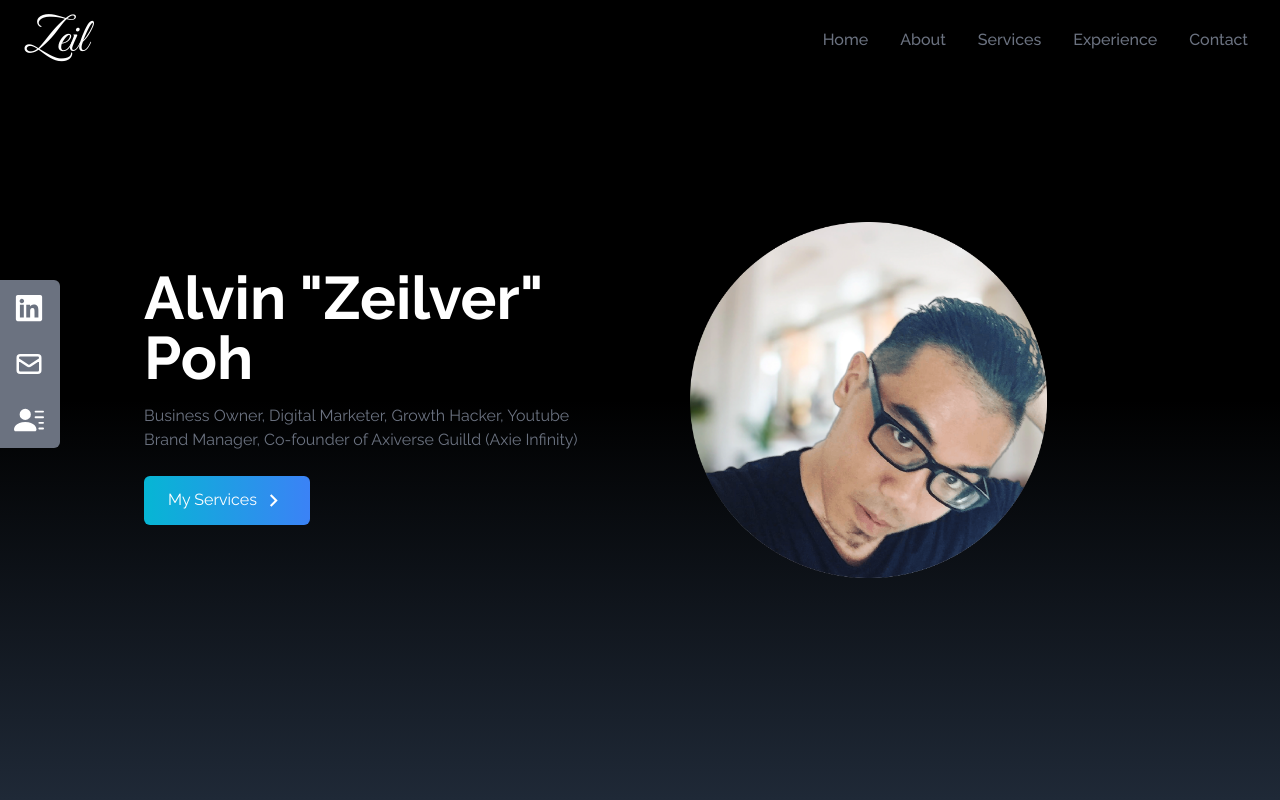
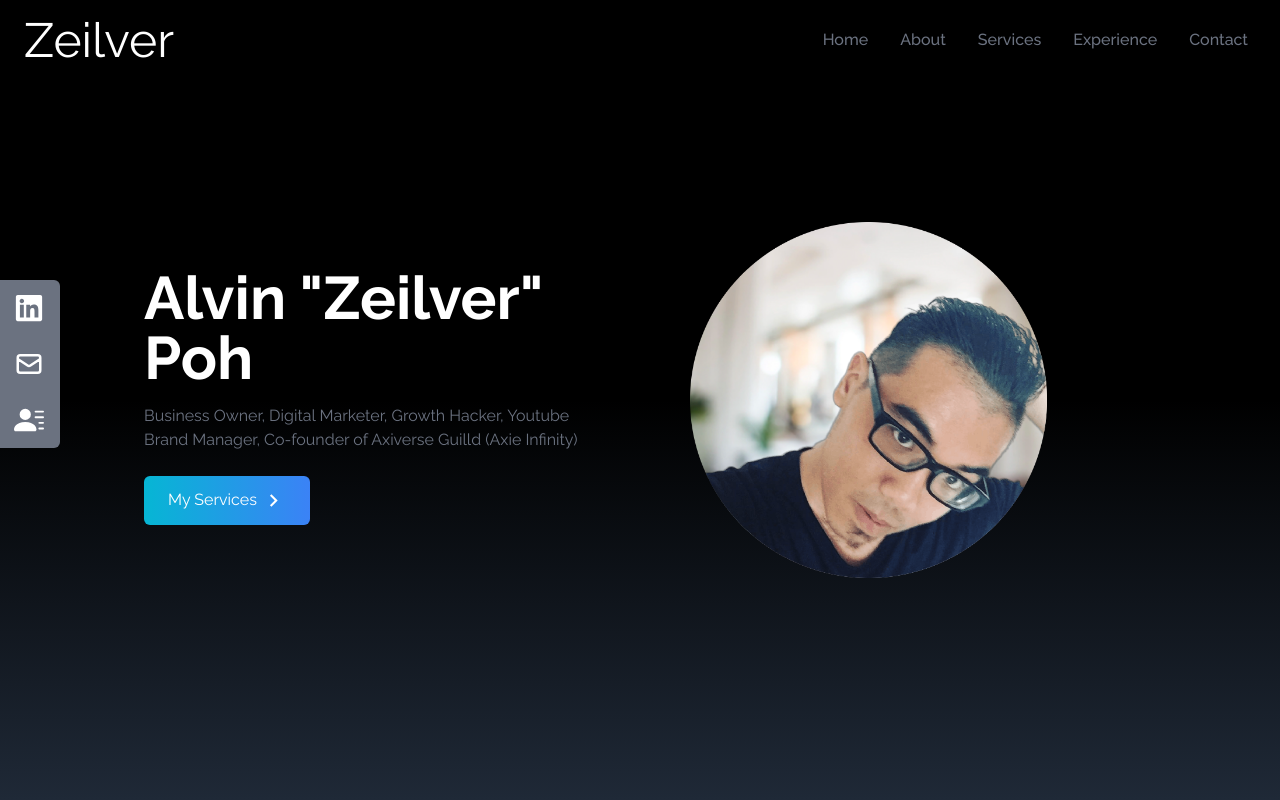
Before and after one commit to Clarionxk/Portfolio1, a React (Create React App) app: page / in a window 1280 px wide. Shown: the top 800 px of the page. Built offline with nearby package versions, Linux system fonts and the light colour scheme; the HTML template or start-up script is replaced by a standard one.

Commit message:
Header Upd

```diff
--- a/src/components/NavBar.jsx
+++ b/src/components/NavBar.jsx
@@ -38,7 +38,7 @@ const NavBar = () => {
   return (
     <div className="flex justify-between items-center w-full h-20 px-4 text-white bg-black fixed">
         <div>
-            <h1 className='text-5xl font-signature ml-2'>Zeil</h1>
+            <h1 className='text-5xl font-italic ml-2'>Zeilver</h1>
         </div>
 
         <ul className='hidden md:flex'>
```
